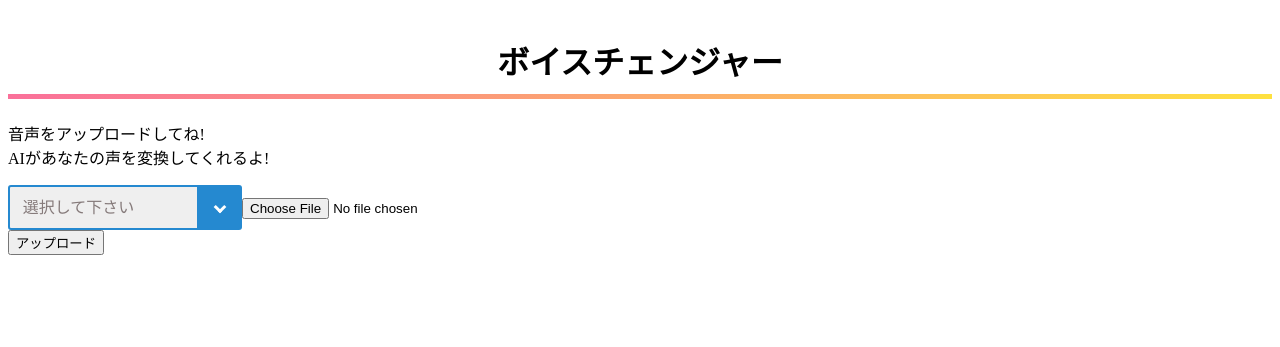
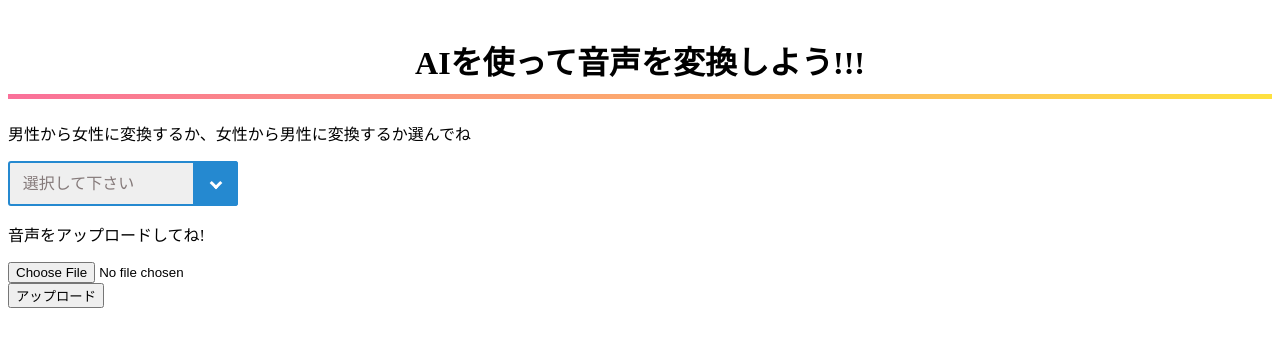
Before and after one commit to HaLu0507/VoiceConversionWebApplication, a Python web app: template flask/templates/post.html in a window 1280 px wide. Shown: the top 347 px of the page. Run offline with Jinja, Linux system fonts and the light colour scheme; the template is opened without the code that fills it, so the values that code supplies are empty.

Commit message:
タイトルの変更

```diff
--- a/flask/templates/post.html
+++ b/flask/templates/post.html
@@ -4,23 +4,23 @@
     <head>
         <meta http-equiv="Content-Type" content="text/html; charset=UTF-8"/>
         <link rel="stylesheet" href="/static/css/post.css">
-        <title>ボイスチェンジャー！</title>
+        <title>音声変換</title>
     </head>
 
     <body>
-        <h1>ボイスチェンジャー</h1>
-        <p>音声をアップロードしてね!<br>
-            AIがあなたの声を変換してくれるよ!</p>
+        <h1>AIを使って音声を変換しよう!!!</h1>
 
-        <form method="post" action = "/upload" enctype="multipart/form-data">
+        <form method="post" action="/upload" enctype="multipart/form-data">
             <div>
+                <p>男性から女性に変換するか、女性から男性に変換するか選んでね</p>
                 <label class = "pulldown">
                     <select name="sel">
                         <option disabled selected>選択して下さい</option>
-                        <option value="changeMtoW">男性から女性に変換</option>
-                        <option value="changeWtoM">女性から男性に変換</option>
+                        <option value="convertM2W">男性から女性に変換</option>
+                        <option value="convertW2M">女性から男性に変換</option>
                     </select>
                 </label>
+            <p>音声をアップロードしてね!</p>
             <input type="file" name="file" accept="audio/*"><br>
             <input type="submit" value="アップロード">
             </div>
```
